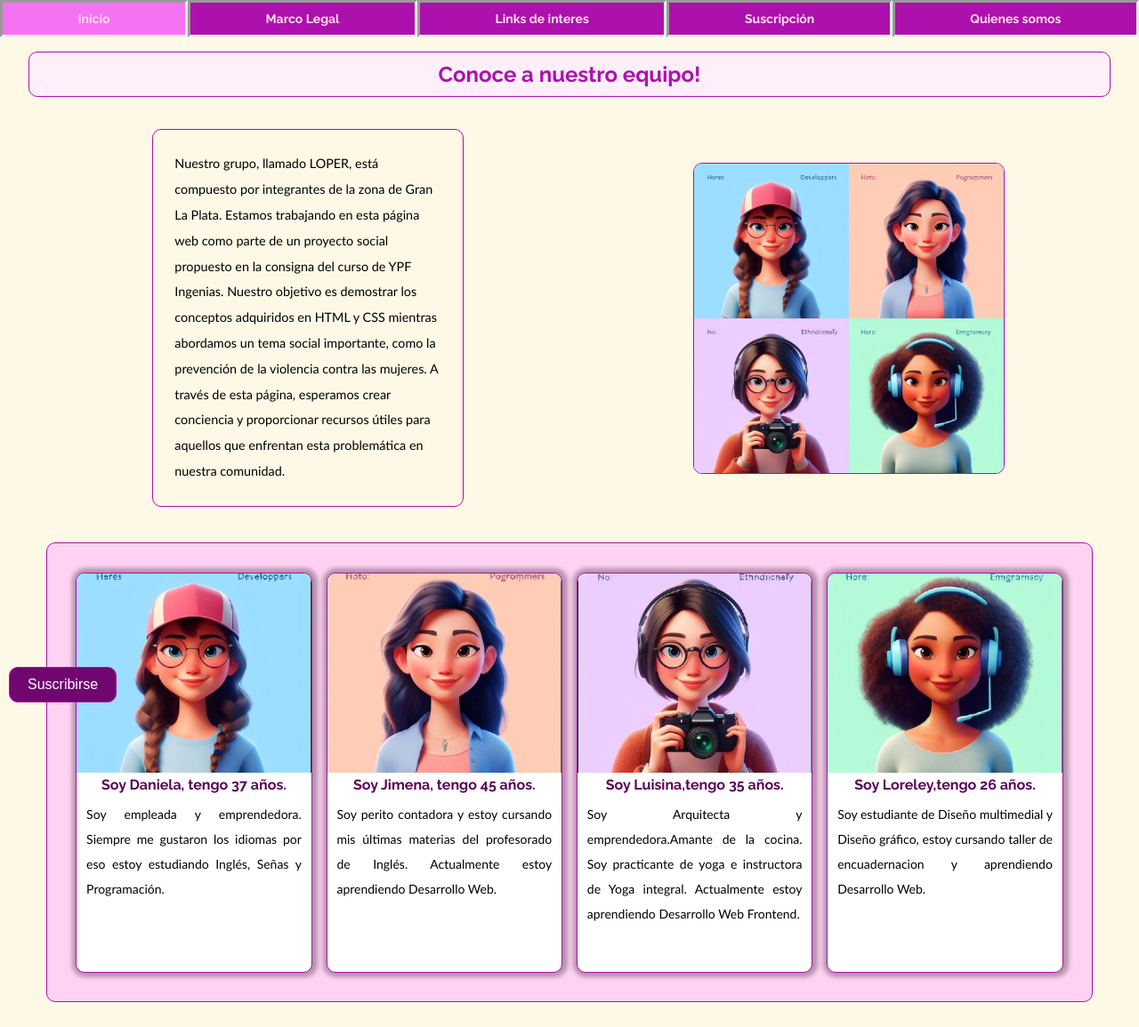
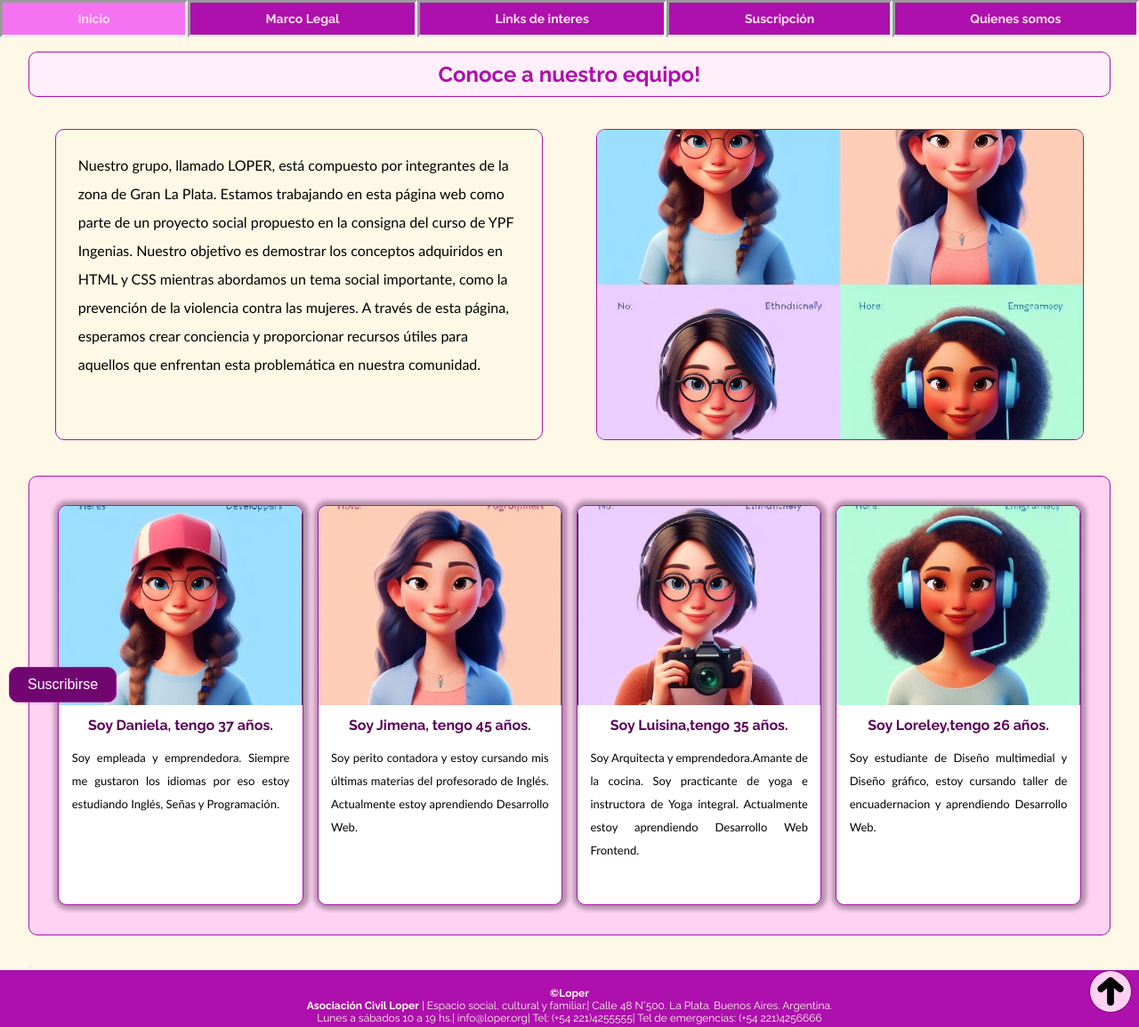
Before and after one commit to DaniLoperA113/LOPER, a plain HTML site: page quienes-somos.html in a window 1280 px wide. Shown: the top 1155 px of the page at 89% size. Drawn offline with Linux system fonts and the light colour scheme.

Commit message:
Update estilos quienes-somos.css

```diff
--- a/CSS/quienes-somos.css
+++ b/CSS/quienes-somos.css
@@ -26,14 +26,14 @@ p{
     border: 1px solid #ad10ad;
     margin: 20px;
     padding: 2% ;
-    width: 500px;
+    width: 50%;
     height: 350px;
 }
 
 .equipo img{
     border-radius: 10px;
     border: 1px solid #ad10ad;
-    width: 500px;
+    width: 50%;
     height: 500px;
     object-fit: cover;
     overflow-clip-margin: content-box;
@@ -95,6 +95,7 @@ p{
 }
 @media screen and (max-width: 480px){
     .contenedor-card {
+        margin: 20px 0px;
         flex-wrap: wrap;
     }
     .equipo{
@@ -156,13 +157,15 @@ p{
     }
     .equipo{
         flex-direction: row;
+        align-items: stretch
     }
     .equipo p{
+        margin: 0px;
         width: 350px;
         height: auto;
     }
     .equipo img{
-        width: 250px;
+        width: 350px;
         height: auto;
     }
     .texto-card h5{
@@ -179,24 +182,31 @@ p{
 
 @media screen and (min-width: 1024px) {
     .contenedor-card {
+        margin: 20px 0px;
         flex-wrap: nowrap;
     }
     .equipo{
         flex-direction: row;
+        align-items: stretch
     }
     .equipo p{
-        width: 350px;
-        height: auto;
+        font-size: medium;
+        margin: 20px 0px;
+        width:  45%;
+        height: 350;
     }
     .equipo img{
-        width: 350px;
+        margin: 20px 0px;
+        width:  45%;
         height: 350px;
     }
     .texto-card h5{
+        margin: 3%;
         font-size: 16px;
     }
     .texto-card p{
-        font-size: 14px;
+        margin: 5%;
+        font-size: 13px;
         text-align: star;
     }
     .card-equipo{
```
